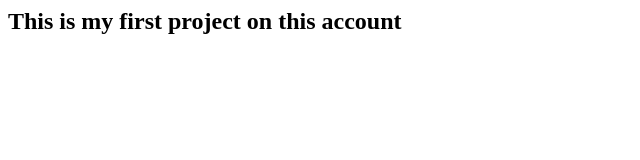
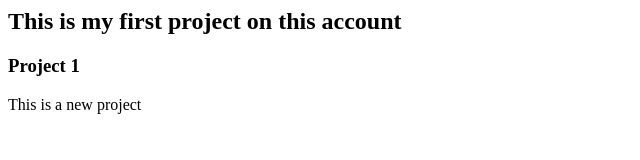
Before and after one commit to rohitghatal1/project1, a plain HTML site: page index.html in a window 1280 px wide. Shown: the whole page, without its empty margins (0-640 px from the left). Drawn offline with Linux system fonts and the light colour scheme.

Commit message:
Update index.html

```diff
--- a/index.html
+++ b/index.html
@@ -2,4 +2,8 @@
 <head><title>Project1</title></head>
 <body>
 <h2>This is my first project on this account</h2>
+<section class="projectSection">
+  <h3>Project 1</h3>
+  <p>This is a new project</p>
+</section>
 </body>
```
